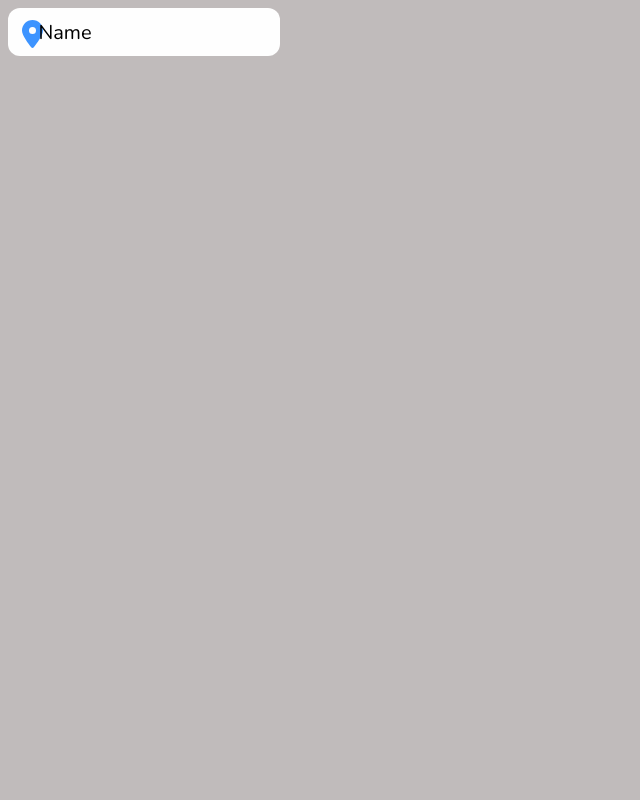
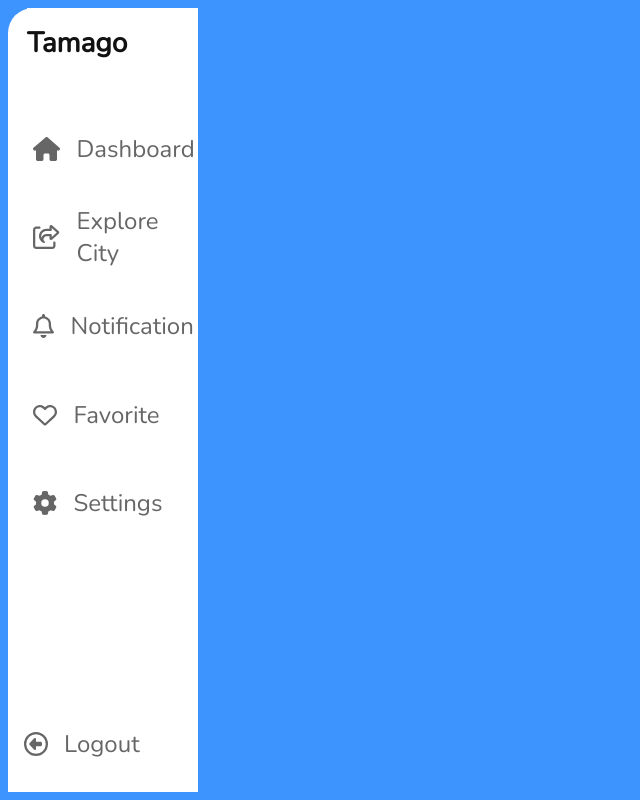
Before and after one commit to xennia316/Tamago, a React (Create React App) app in the folder client/: page / in a window 1280 px wide. Shown: the whole page, without its empty margins (0-640 px from the left). Built offline with nearby package versions, Linux system fonts and the light colour scheme.

Commit message:
sidenav complete

```diff
--- a/client/src/App.jsx
+++ b/client/src/App.jsx
@@ -9,8 +9,8 @@ const App = () => {
     <section>
       {/* <HotelCard /> */}
       {/* <LodgingCard /> */}
-      {/* <SideNav /> */}
-      <Input />
+      <SideNav />
+      {/* <Input /> */}
     </section>
   );
 };
--- a/client/src/Components/SideNav/SideNav.jsx
+++ b/client/src/Components/SideNav/SideNav.jsx
@@ -2,12 +2,13 @@ import React from "react";
 import styles from "./SideNav.module.css";
 import { FontAwesomeIcon } from "@fortawesome/react-fontawesome";
 import {
-  faWindowClose,
   faShareFromSquare,
   faHeart,
   faBuilding,
   faArrowAltCircleLeft,
 } from "@fortawesome/free-regular-svg-icons";
+
+import { faGear, faHomeAlt } from "@fortawesome/free-solid-svg-icons";
 
 import { faBell } from "@fortawesome/free-regular-svg-icons";
 const SideNav = () => {
@@ -16,7 +17,7 @@ const SideNav = () => {
       <section className={styles.top}>Tamago</section>
       <section className={styles.contents}>
         <section className={styles.content}>
-          <FontAwesomeIcon icon={faBuilding} className={styles.icon} />
+          <FontAwesomeIcon icon={faHomeAlt} className={styles.icon} />
           Dashboard
         </section>
         <section className={styles.content}>
@@ -32,7 +33,7 @@ const SideNav = () => {
           Favorite
         </section>
         <section className={styles.content}>
-          <FontAwesomeIcon icon={faWindowClose} className={styles.icon} />
+          <FontAwesomeIcon icon={faGear} className={styles.icon} />
           Settings
         </section>
       </section>
--- a/client/src/Components/SideNav/SideNav.module.css
+++ b/client/src/Components/SideNav/SideNav.module.css
@@ -4,7 +4,7 @@
     align-items: center;
     justify-content: space-around;
     height: 98vh;
-    width: 15vw;
+    width: 15%;
     color: #666666;
     background-color: #fff;
     border-top-left-radius: 25px;
@@ -15,7 +15,7 @@
     display: flex;
     flex-direction: column;
     height: 100%;
-    width: 100%;
+    width: 90%;
     background-color: transparent;
 }
 .content {
@@ -46,32 +46,18 @@
     padding: 1rem 0;
 }
 
-/* .content:hover {
+.content:hover {
     background-color: transparent;
     border-left: 3px solid transparent;
     border-top: 3px solid transparent;
-    box-shadow: inset 10px 10px 10px 0 rgba(0, 0, 0, 0.3);
+    /* box-shadow: inset 10px 10px 10px 0 rgba(0, 0, 0, 0.3); */
     color: #3d94ff;
-    border-top-left-radius: 50px;
-    border-bottom-left-radius: 50px;
+    border-right: 5px solid #3d94ff;
     font-size: 28px;
     cursor: pointer;
 }
 
-*/
+
 .icon {
     background-color: transparent;
 }
-/*
-.content:hover+.content {
-    border-right: 3px solid rgba(0, 0, 0, 0.3);
-    border-top-right-radius: 50px;
-    border-top-left-radius: 10px;
-    width: 90%;
-    align-self: flex-end;
-}
-
-*/
-.content:nth-child(n) {
-    border-bottom-right-radius: 50px;
-}
--- a/client/src/index.css
+++ b/client/src/index.css
@@ -2,6 +2,6 @@
 
 * {
     box-sizing: border-box;
-    background: rgb(192, 187, 187);
+    background: #3d94ff;
     font-family: 'Nunito', sans-serif;
 }
```
